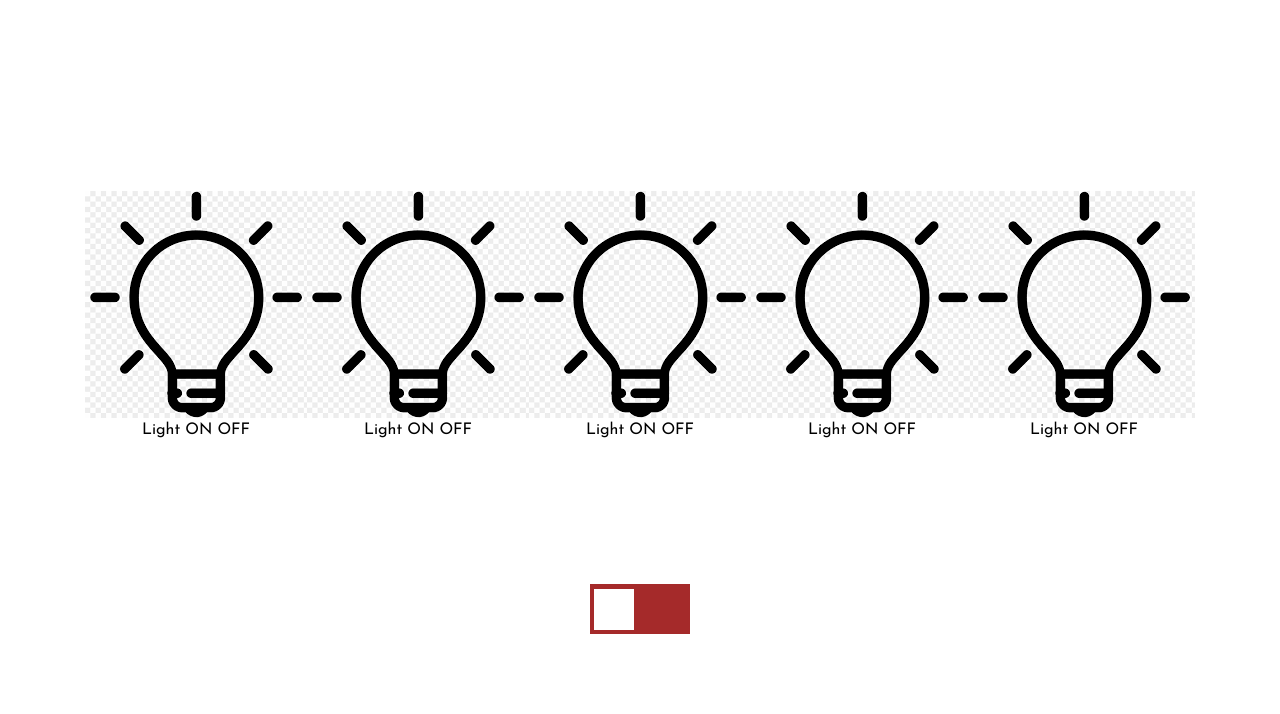
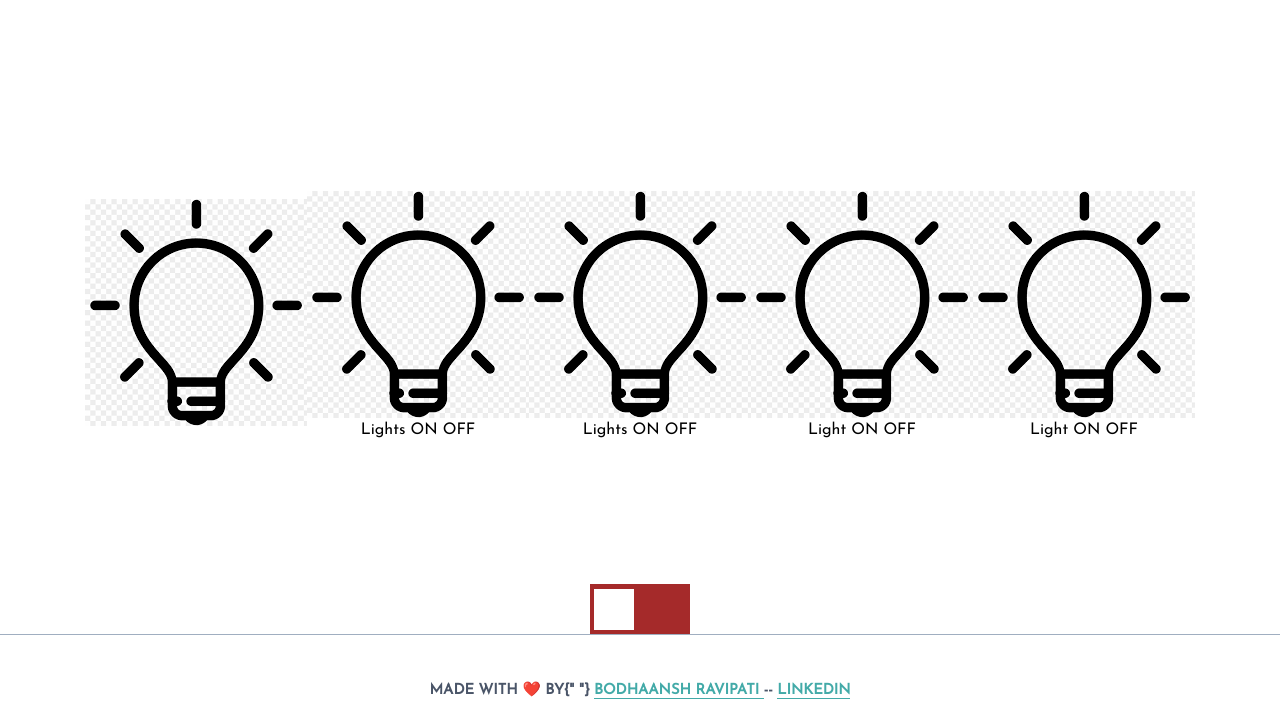
Before and after one commit to Intro-To-Web-Development-BR/Project-01-Dancing-Lights, a plain HTML site: page index.html in a window 1280 px wide. Shown: the part 94-808 px from the top of the page. Drawn offline with Linux system fonts and the light colour scheme.

Commit message:
- Cosmetic Changes

```diff
--- a/index.html
+++ b/index.html
@@ -84,6 +84,29 @@
         -ms-transform: translateX(40px);
         transform: translateX(40px);
       }
+
+      .footer {
+        border-top: 0.1pt solid #a0aec0;
+        width: 100%;
+      }
+
+      .text {
+        font-size: 11pt;
+        text-align: center;
+        color: #4a5568;
+        padding-top: 5px;
+      }
+
+      a {
+        color: #43aaa8;
+        text-decoration: none;
+        border-bottom: 1px solid #43aaa8;
+      }
+
+      a:hover {
+        color: white;
+        background-color: #43aaa8;
+      }
     </style>
   </head>
   <body>
@@ -93,19 +116,18 @@
     <figure class="lightstyle">
       <img src="lightoff.png" id="lightid1" >
       <figcaption>
-      <p> Light ON OFF </p>
       </figcaption>
     </figure>
     <figure class="lightstyle">
       <img src="lightoff.png" id="lightid2">
       <figcaption>
-      <p> Light ON OFF </p>
+      <p> Lights ON OFF </p>
       </figcaption>
     </figure>
     <figure class="lightstyle">
       <img src="lightoff.png" id="lightid3">
       <figcaption>
-      <p> Light ON OFF </p>
+      <p> Lights ON OFF </p>
       </figcaption>
     </figure>
     <figure class="lightstyle">
@@ -127,6 +149,27 @@
       onclick="tubelight()" > </span>
     </label>
     </div>
+    <div class="footer">
+      <h1 class="text">
+        Made with ❤️ by{" "}
+        <a
+          href="https://github.com/BodhaanshRavipati325/personal-website"
+          target="_blank"
+          rel="noopener noreferrer"
+        >
+          Bodhaansh Ravipati
+        </a>
+        --
+        <a
+        href="https://www.linkedin.com/in/bodhaansh-ravipati-16515419b/"
+        target="_blank"
+        rel="noopener noreferrer"
+        >
+          LinkedIn
+        </a>
+      </h1>
+      <br>
+    </div>
     <script>
     const tubelight = () => {
       let btext = document.getElementById('bulbdata');
@@ -134,14 +177,14 @@
         let bid =document.getElementById('lightid'.concat(x));
         console.log(bid.src);
 
-        if(bid.src.match('lighton')){
+        if (bid.src.match('lighton')){
           bid.src="lightoff.png";
-          btext.innerHTML = "Light OFF";
+          btext.innerHTML = "Lights OFF";
           btext.style.color = "black";
         }
         else {
           bid.src="lighton.png";
-          btext.innerHTML = "Light ON";
+          btext.innerHTML = "Lights ON";
           btext.style.color = "red";
         }
       }
```
